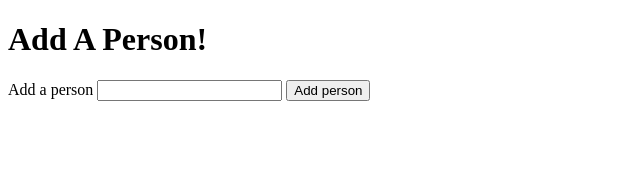
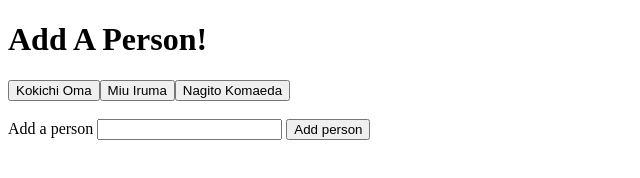
Before and after one commit to plspecter/ajax-practice1, a plain HTML site: page index.html in a window 1280 px wide. Shown: the whole page, without its empty margins (0-640 px from the left). Drawn offline with nearby package versions, Linux system fonts and the light colour scheme.

Commit message:
ajax-practice1

```diff
--- a/javascript/app.js
+++ b/javascript/app.js
@@ -2,7 +2,7 @@ $(document).ready(function () {
     console.log("we work")
 
     //list of buttons to start the page with
-    var people = ["Kokichi Oma", "Miu", "Nagito"];
+    var people = ["Kokichi Oma", "Miu Iruma", "Nagito Komaeda"];
     console.log(people);
 
     //function to add a button to the page
@@ -21,7 +21,7 @@ $(document).ready(function () {
 
     }
 
-    $(document).on("click", "people-buttons", function () {
+    $(document).on("click", "#people-buttons", function () {
         console.log("clicked");
 
         $("people-buttons").empty();
@@ -105,13 +105,13 @@ $(document).ready(function () {
         var newPerson = $("input").eq(0).val();
 
         if (newPerson.length > 2) {
-            person.push(newPerson);
+            people.push(newPerson);
         }
 
-     addButtons(people, "add-person", "people-buttons");
+     addButtons(people, "add-person", "#people-buttons");
 
 
     });
 
-    addButtons(people, "add-person", "people-buttons");
+    addButtons(people, "add-person", "#people-buttons");
 });
```
Also changed, not shown: index.html (+1 -0 lines).
